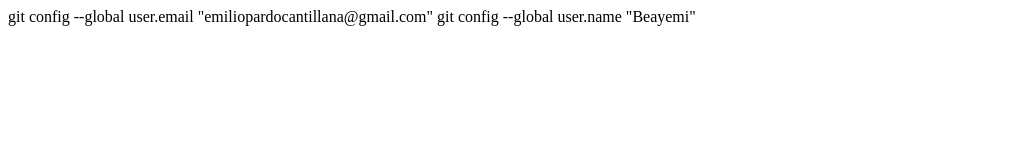
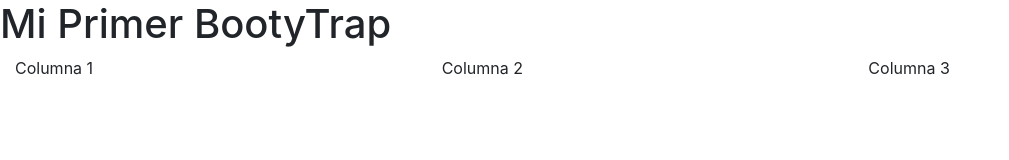
Before and after one commit to beayemi/PW4, a plain HTML site: page index.html in a window 1280 px wide. Shown: the whole page, without its empty margins (0-1009 px from the left). Drawn offline with nearby package versions, Linux system fonts and the light colour scheme.

Commit message:
mi primer bootytrap

```diff
--- a/index.html
+++ b/index.html
@@ -4,10 +4,21 @@
     <meta charset="UTF-8">
     <meta name="viewport" content="width=device-width, initial-scale=1.0">
     <title>Boostrap</title>
+    <link rel="stylesheet" href="https://cdn.jsdelivr.net/npm/bootstrap@4.6.2/dist/css/bootstrap.min.css" integrity="sha384-xOolHFLEh07PJGoPkLv1IbcEPTNtaed2xpHsD9ESMhqIYd0nLMwNLD69Npy4HI+N" crossorigin="anonymous">
+    <script src="https://cdn.jsdelivr.net/npm/bootstrap@4.6.2/dist/js/bootstrap.min.js" integrity="sha384-+sLIOodYLS7CIrQpBjl+C7nPvqq+FbNUBDunl/OZv93DB7Ln/533i8e/mZXLi/P+" crossorigin="anonymous"></script>
 </head>
 <body>
-    git config --global user.email "emiliopardocantillana@gmail.com"
-    git config --global user.name "Beayemi"
+    <h1>Mi Primer BootyTrap</h1>
+    <div class = "container-fluid">
+        <div class = "row">
+        <div class = "col">Columna 1 </div>
+        <div class = "col">Columna 2 </div>
+        <div class = "col">Columna 3 </div>
+    </div>
+
+    </div>
+
+
 
 </body>
 </html>
```
